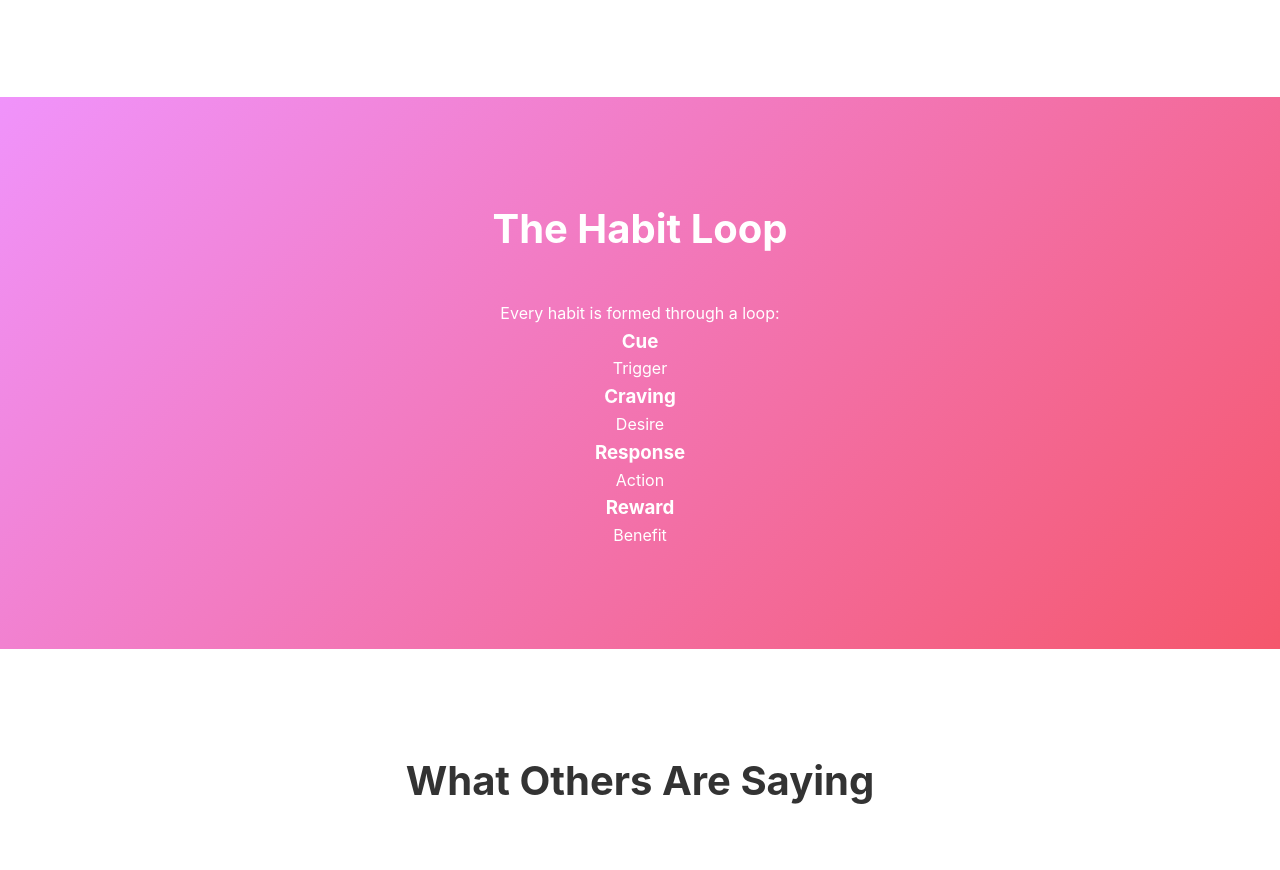
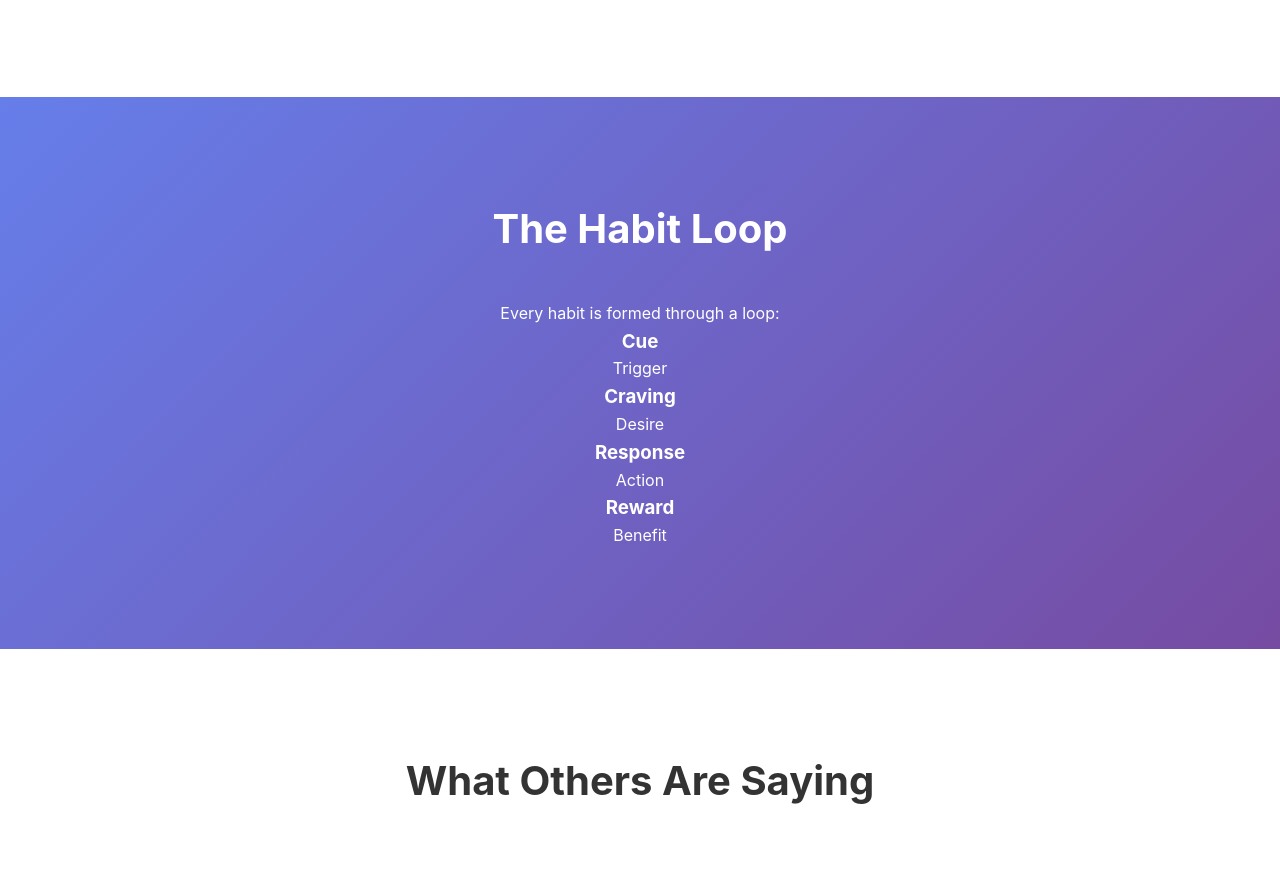
Before and after one commit to Keyrun847/saqib, a plain HTML site: page index.html in a window 1280 px wide. Shown: the part 2863-3733 px from the top of the page. Drawn offline with Linux system fonts and the light colour scheme.

Commit message:
loop color

```diff
--- a/styles.css
+++ b/styles.css
@@ -346,9 +346,9 @@ nav {
 }
 
 /* Habit Loop */
-.habit-loop {
+ .habit-loop {
     padding: 100px 0;
-    background: linear-gradient(135deg, #f093fb 0%, #f5576c 100%);
+    background: linear-gradient(135deg, #667eea 0%, #764ba2 100%); /* Gradient background */
     color: white;
     text-align: center;
 }
```
